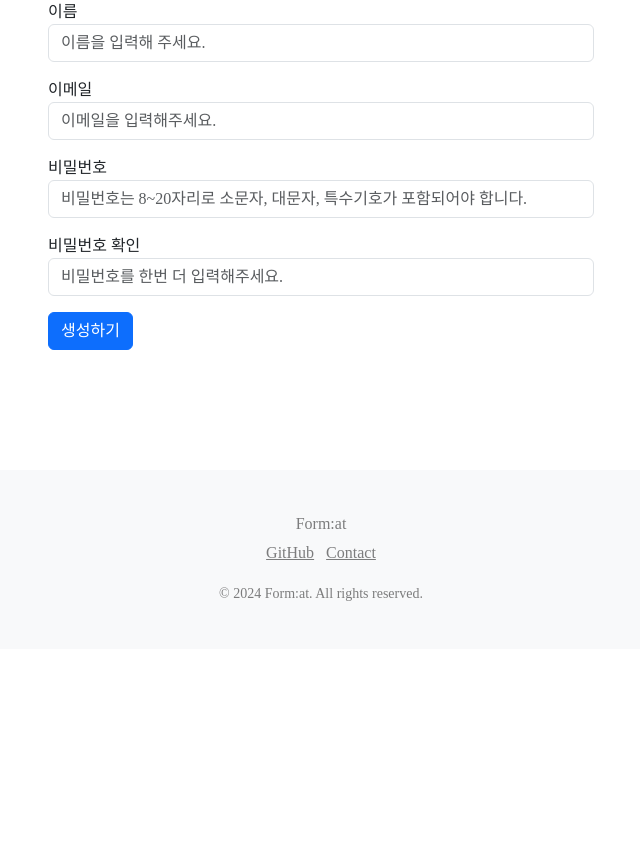
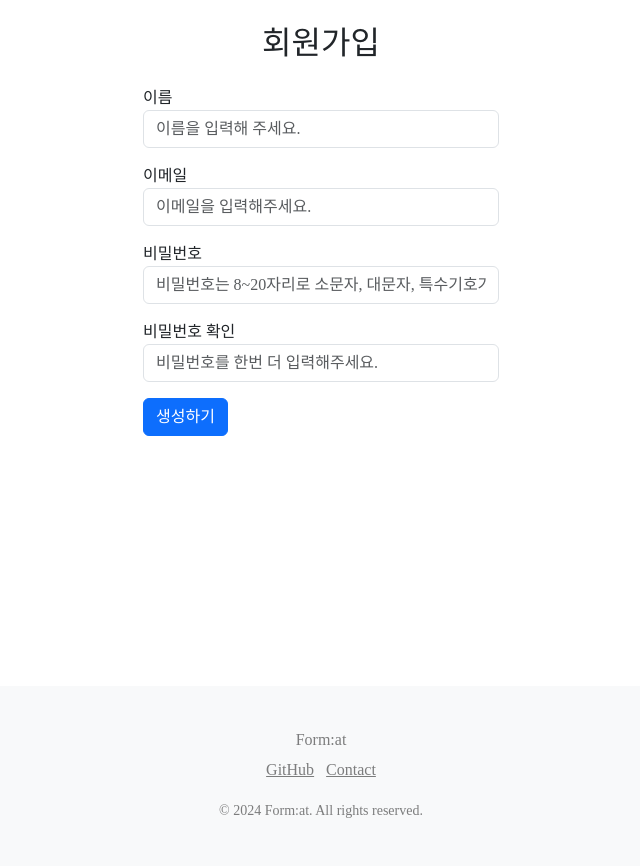
Before and after one commit to hyeg0121/Format, a Django app: page /common/signup/ in a window 1280 px wide. Shown: the part 57-923 px from the top of the page, without its empty margins (319-959 px from the left). Before the commit the page ends 658 px from the top, so only its background shows below. Run offline with Django 4.2, Linux system fonts and the light colour scheme; parts of the project's set-up code (start-up, migrations or seed data) failed here and were passed over; some web fonts are replaced.

Commit message:
feat: 회원가입, 로그인 타이틀 추가

```diff
--- a/common/templates/common/login.html
+++ b/common/templates/common/login.html
@@ -5,7 +5,8 @@
 {% block content %}
     <div class="container my-3">
         <div class="row justify-content-center">
-            <div class="col-md-6">
+            <h2 class="text-center my-4">로그인</h2>
+            <div class="col-md-4" style="height: 60vh">
                 <form method="post" action="{% url 'common:login' %}">
                     {% csrf_token %}
                     {% include "form_errors.html" %}
--- a/common/templates/common/signup.html
+++ b/common/templates/common/signup.html
@@ -5,7 +5,8 @@
 {% block content %}
     <div class="container">
         <div class="row justify-content-center">
-            <div class="col-md-6">
+            <h2 class="text-center my-4">회원가입</h2>
+            <div class="col-md-4" style="height: 60vh">
                 <form method="post" action="{% url 'common:signup' %}">
                     {% csrf_token %}
                     {% include "form_errors.html" %}
```
